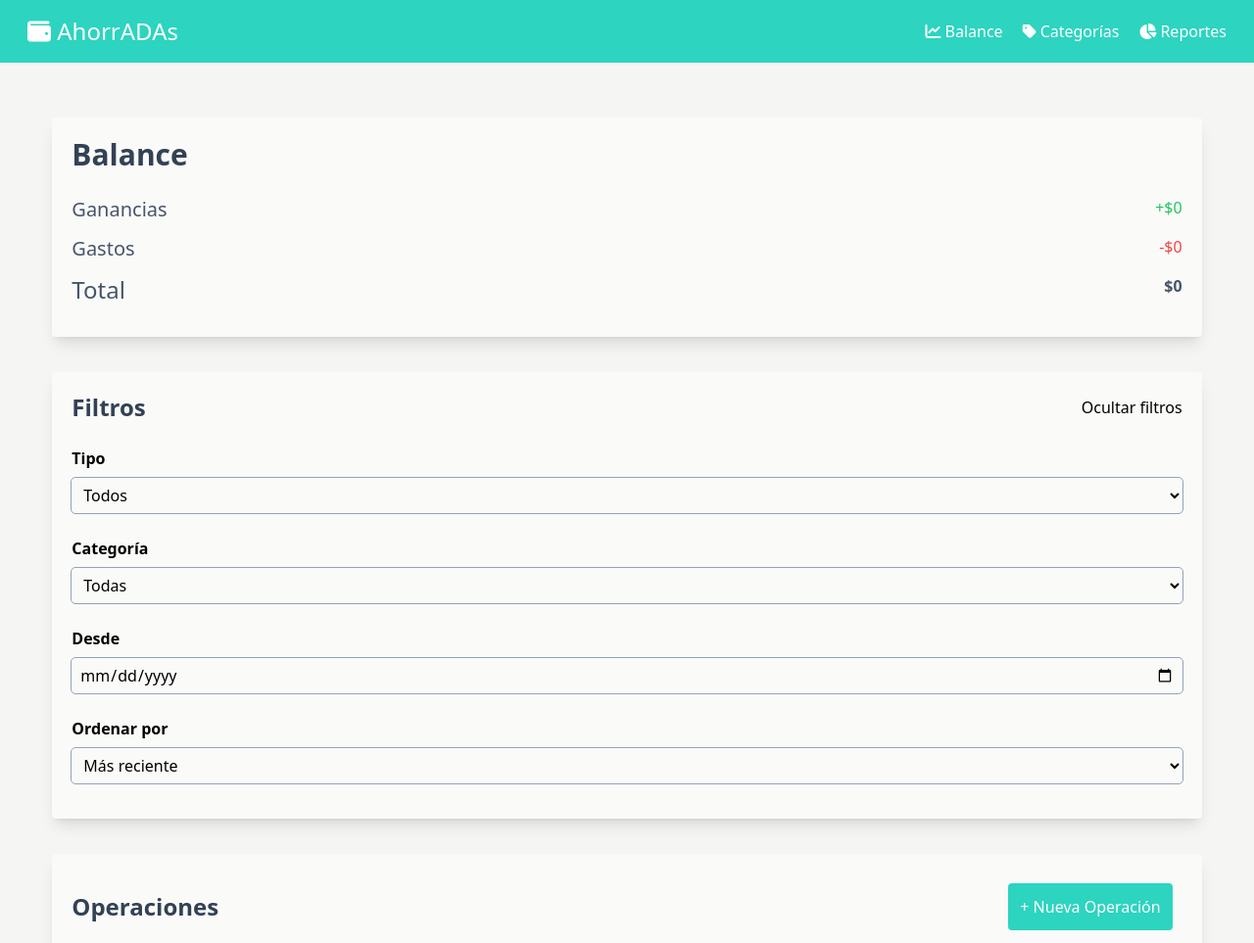
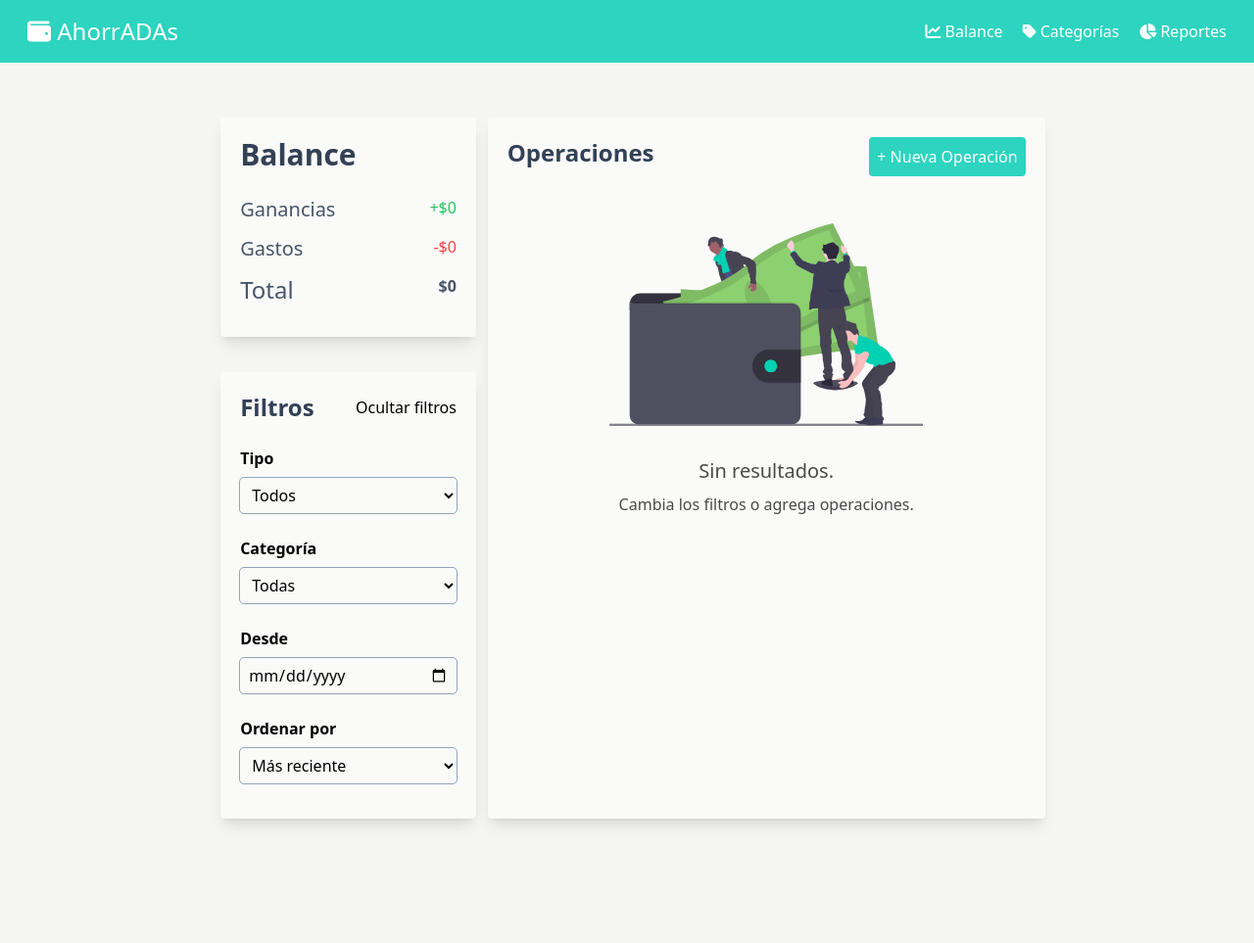
Before and after one commit to SofiaParodi/ahorrADAs, a plain HTML site: page index.html in a window 1280 px wide. Shown: the top 963 px of the page at 98% size. After the commit the page ends 892 px from the top, so only its background shows below. Drawn offline with nearby package versions, Linux system fonts and the light colour scheme.

Commit message:
style: el sitio ahora es responsive

```diff
--- a/assets/js/app.js
+++ b/assets/js/app.js
@@ -11,6 +11,8 @@ const categoriesForm = document.getElementById("categories-form");
 const categoriesList = document.getElementById("categories-list");
 const categoriesInput = document.getElementById("categories-input");
 
+
+if (window.location.pathname.includes("categories.html")) {
 /* on init */
 renderCategories();
 
@@ -62,7 +64,7 @@ deleteBtns.forEach(btn => {
     }
   });
 });
-}
+}}
 
 /* burger menu */
 const buttonMenu = document.getElementById("buttonMenu");
--- a/index.html
+++ b/index.html
@@ -10,10 +10,11 @@
     <title>Index - AhorrADAs</title>
   </head>
   <body class="bg-stone-100">
+
     <!-- navbar -->
-    <header class="md:bg-teal-400">
+    <header class="w-screen md:bg-teal-400">
       <div
-        class="w-screen flex flex-col md:flex-row md:justify-between md:items-center md:px-5"
+        class="flex flex-col md:flex-row md:justify-between md:items-center md:px-5"
       >
         <div
           class="h-16 flex flex-row justify-between items-center px-2 bg-teal-400 text-white"
@@ -28,10 +29,7 @@
           </div>
         </div>
 
-        <div
-          class="h-full text-lg shadow-md hidden md:flex md:shadow-none md:text-base md:text-white"
-          id="headerNav"
-        >
+        <div class="h-full bg-white text-lg shadow-md hidden md:flex md:bg-teal-400 md:shadow-none md:text-base md:text-white" id="headerNav">
           <a
             href="./index.html"
             class="flex items-center md:p-2 md:rounded md:hover:bg-teal-500"
@@ -56,11 +54,11 @@
 
     <!--Main se empieza a identar -->
     <main>
-      <section class="my-14">
+      <section class="my-14 md:w-2/3 md:flex md:mx-auto ">
         <!-- balance y filters container -->
-        <div>
+        <div class="md:w-1/3">
           <!-- balance -->
-          <div class="w-11/12 m-auto mt-9 p-5 bg-stone-50 rounded shadow-lg">
+          <div class="w-11/12 m-auto p-5 bg-stone-50 rounded shadow-lg">
             <h2 class="mb-6 font-bold text-slate-700 text-3xl">Balance</h2>
 
             <div class="flex justify-between my-3">
@@ -157,17 +155,18 @@
         </div>
 
         <!-- operaciones container -->
-        <div class="w-11/12 m-auto mt-9 p-5 bg-stone-50 rounded shadow-lg">
-          <div class="flex items-center justify-between">
+        <div class="w-11/12 m-auto mt-9 p-5 bg-stone-50 rounded shadow-lg
+        md:w-2/3 md:m-0">
+          <div class="flex justify-between">
             <h2 class="font-bold text-slate-700 text-2xl">Operaciones</h2>
             <button
               id="button-nueva-operacion"
-              class="h-[3rem] m-2.5 bg-[#2dd4bf] rounded text-[#ffffff] p-3">
+              class="p-2 bg-[#2dd4bf] rounded text-[#ffffff]">
               + Nueva Operación
             </button>
           </div>
 
-          <div class="self-center m-[3rem]">
+          <div class="flex flex-col items-center justify-center m-[3rem]">
             <figure id="figure-operacion">
               <img
                 class="w-[20rem]"
```
